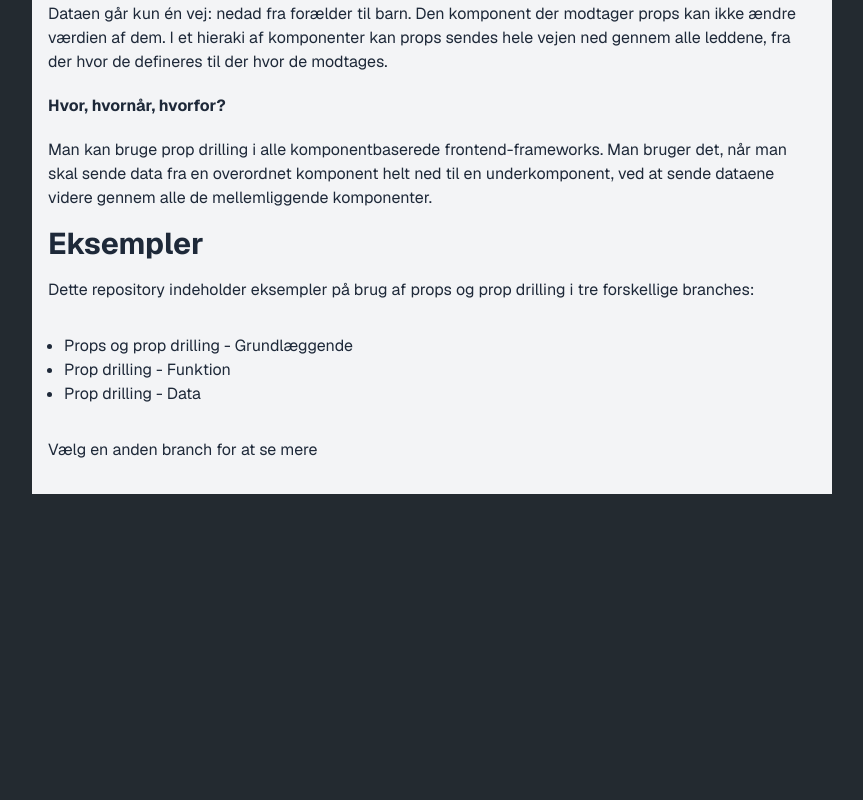
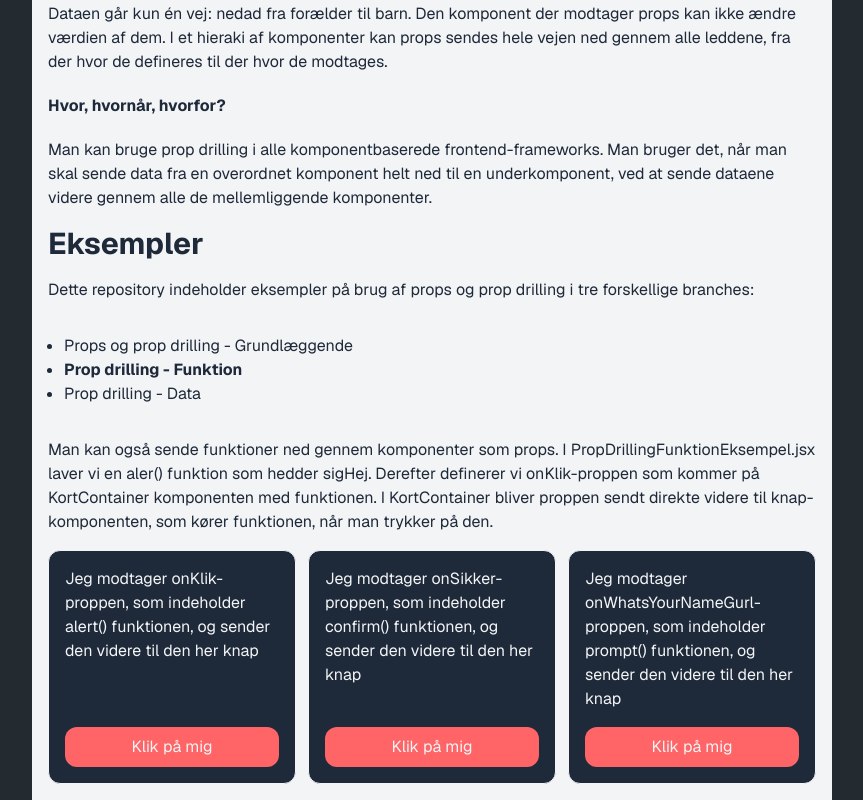
Before and after one commit to Vicky8484/next-react-prop-drilling, a Next.js app: page / in a window 1280 px wide. Shown: the part 454-1254 px from the top of the page, without its empty margins (208-1071 px from the left). Before the commit the page ends 948 px from the top, so only its background shows below. Built offline with nearby package versions, Linux system fonts and the light colour scheme.

Commit message:
prop drill eksempler med funktioner

```diff
--- /dev/null
+++ b/src/app/components/(prop_drilling_funktion)/PropDrillFunkEksempel1.jsx
@@ -0,0 +1,35 @@
+"use client";
+
+// 1. Siden definerer funktionen og sender den ned
+export default function HjemSide() {
+  const sigHej = () => {
+    alert("Hej fra toppen af koden!");
+  };
+
+  return <KortContainer onKlik={sigHej} />;
+}
+
+// 2. Bruger ikke funktionen, sender den bare videre
+const KortContainer = ({onKlik}) => {
+  return (
+    <div className="flex flex-col gap-4 border p-4 rounded-xl bg-gray-800 text-gray-100">
+      <p>
+        Jeg modtager onKlik-proppen, som indeholder alert() funktionen, og
+        sender den videre til den her knap
+      </p>
+      <Knap onKlik={onKlik} />
+    </div>
+  );
+};
+
+// 3. Kalder funktionen når brugeren klikker
+const Knap = ({onKlik}) => {
+  return (
+    <button
+      onClick={onKlik}
+      className="py-2 w-full text-center bg-red-400 mt-auto rounded-xl"
+    >
+      Klik på mig
+    </button>
+  );
+};
--- /dev/null
+++ b/src/app/components/(prop_drilling_funktion)/PropDrillFunkEksempel2.jsx
@@ -0,0 +1,35 @@
+"use client";
+
+export default function Side() {
+  // En helt simpel funktion uden hooks
+  const sikker = () => {
+    confirm("Er du sikker på et eller andet?");
+  };
+
+  return <BrugerKort onSikker={sikker} />;
+}
+
+// 2. Bruger ikke funktionen, sender den bare videre
+const BrugerKort = ({onSikker}) => {
+  return (
+    <div className="flex flex-col gap-4 border p-4 rounded-xl bg-gray-800 text-gray-100">
+      <p>
+        Jeg modtager onSikker-proppen, som indeholder confirm() funktionen, og
+        sender den videre til den her knap
+      </p>
+      <Knap onSikker={onSikker} />
+    </div>
+  );
+};
+
+// 3. Kalder funktionen når brugeren klikker
+const Knap = ({onSikker}) => {
+  return (
+    <button
+      onClick={onSikker}
+      className="py-2 w-full text-center bg-red-400 mt-auto rounded-xl"
+    >
+      Klik på mig
+    </button>
+  );
+};
--- /dev/null
+++ b/src/app/components/(prop_drilling_funktion)/PropDrillFunkEksempel3.jsx
@@ -0,0 +1,35 @@
+"use client";
+
+// 1. Siden definerer funktionen og sender den ned
+export default function HjemSide() {
+  const navn = () => {
+    prompt("Hvad hedder du?");
+  };
+
+  return <KortContainer onWhatsYourNameGurl={navn} />;
+}
+
+// 2. Bruger ikke funktionen, sender den bare videre
+const KortContainer = ({onWhatsYourNameGurl}) => {
+  return (
+    <div className="flex flex-col gap-4 border p-4 rounded-xl bg-gray-800 text-gray-100">
+      <p>
+        Jeg modtager onWhatsYourNameGurl-proppen, som indeholder prompt()
+        funktionen, og sender den videre til den her knap
+      </p>
+      <Knap onWhatsYourNameGurl={onWhatsYourNameGurl} />
+    </div>
+  );
+};
+
+// 3. Kalder funktionen når brugeren klikker
+const Knap = ({onWhatsYourNameGurl}) => {
+  return (
+    <button
+      onClick={onWhatsYourNameGurl}
+      className="py-2 w-full text-center bg-red-400 mt-auto rounded-xl"
+    >
+      Klik på mig
+    </button>
+  );
+};
--- a/src/app/page.js
+++ b/src/app/page.js
@@ -1,4 +1,6 @@
-import Image from "next/image";
+import PropDrill1 from "@/app/components/(prop_drilling_funktion)/PropDrillFunkEksempel1";
+import PropDrill2 from "@/app/components/(prop_drilling_funktion)/PropDrillFunkEksempel2";
+import PropDrill3 from "@/app/components/(prop_drilling_funktion)/PropDrillFunkEksempel3";
 
 export default function Home() {
   return (
@@ -55,11 +57,25 @@ export default function Home() {
         </p>
         <ul className="list-disc p-4">
           <li>Props og prop drilling - Grundlæggende</li>
-          <li>Prop drilling - Funktion</li>
+          <li>
+            <b>Prop drilling - Funktion</b>
+          </li>
           <li>Prop drilling - Data</li>
         </ul>
-        <p>Vælg en anden branch for at se mere</p>
-        <div></div>
+        <p>
+          Man kan også sende funktioner ned gennem komponenter som props. I
+          PropDrillingFunktionEksempel.jsx laver vi en aler() funktion som
+          hedder sigHej. Derefter definerer vi onKlik-proppen som kommer på
+          KortContainer komponenten med funktionen. I KortContainer bliver
+          proppen sendt direkte videre til knap-komponenten, som kører
+          funktionen, når man trykker på den.
+        </p>
+
+        <div className="grid grid-cols-1 gap-3 md:grid-cols-3">
+          <PropDrill1 />
+          <PropDrill2 />
+          <PropDrill3 />
+        </div>
       </div>
     </>
   );
```
